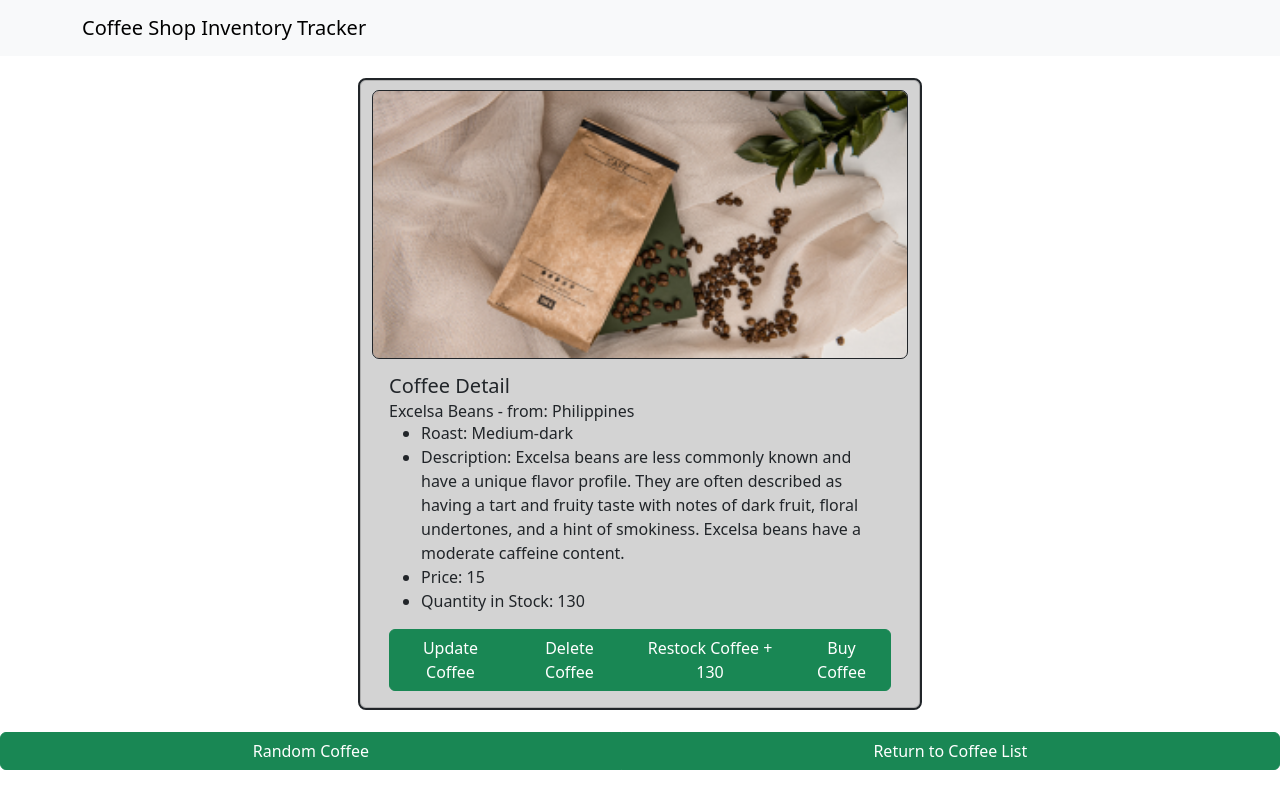
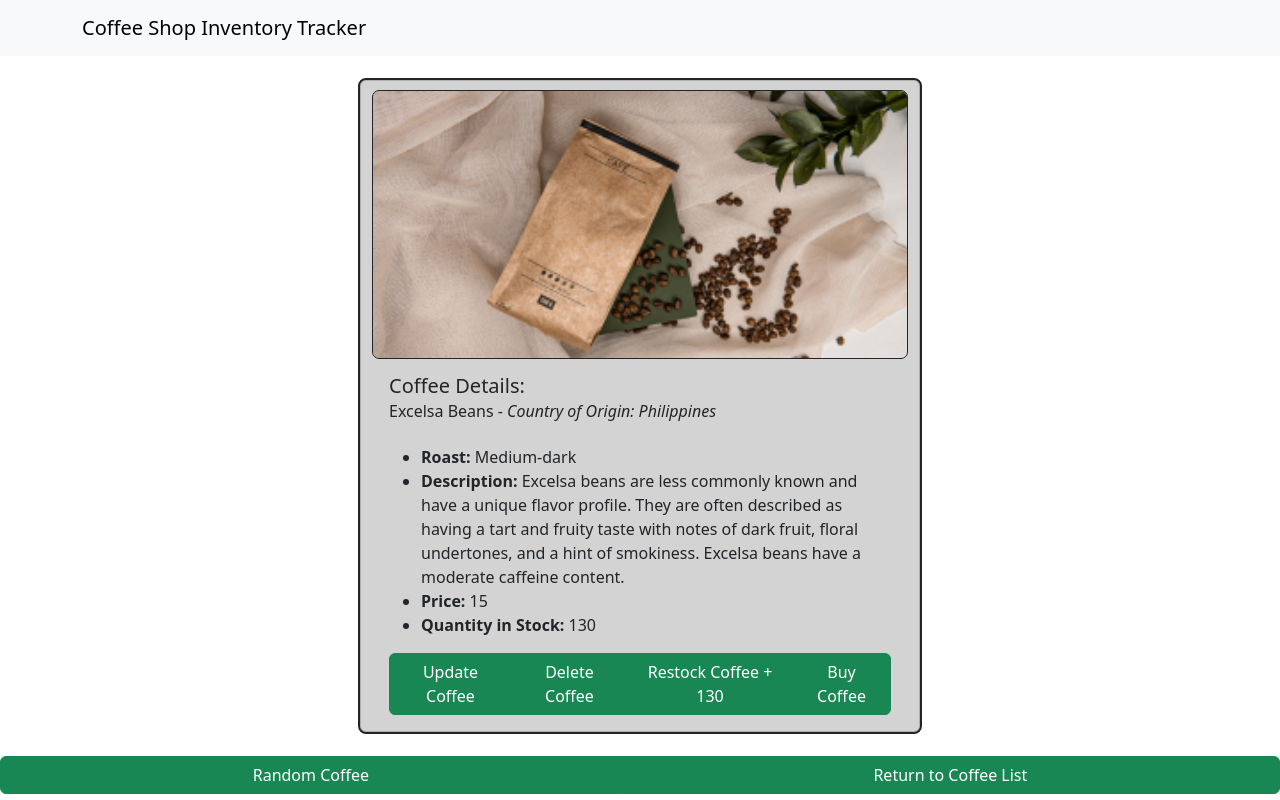
Before and after one commit to MarcusKyung/inventory-tracker, a React (Create React App) app: page / in a window 1280 px wide. Both pictures are taken after a click on the button "Random Coffee". Built offline with nearby package versions, Linux system fonts and the light colour scheme.

Commit message:
update card styling

```diff
--- a/src/components/Coffee.js
+++ b/src/components/Coffee.js
@@ -7,11 +7,11 @@ function Coffee(props){
       <div onClick = {() => props.whenCoffeeClicked(props.id)}>
         <h3 style={{textAlign: "center" , marginTop: "10px"}}>{props.name} Coffee Beans</h3>
         <img src={props.productImage} style={{ display: 'block', margin: '0 auto' }}/>
-        <p><em>Country of Origin: {props.origin}</em></p>
-        <p>Roast Type: {props.roast}</p>
-        <p>Quantity: {props.quantity}</p>
-        <p>Description: {props.description}</p>
-        <p>Price: ${props.price}/bag</p>
+        <p><b>Country of Origin:</b> {props.origin}</p>
+        <p><b>Roast Type:</b> {props.roast}</p>
+        <p><b>Quantity:</b> {props.quantity}</p>
+        <p><b>Description:</b> {props.description}</p>
+        <p><b>Price:</b> ${props.price}/bag</p>
       </div>
     </React.Fragment>
   );
--- a/src/components/CoffeeDetails.js
+++ b/src/components/CoffeeDetails.js
@@ -13,13 +13,14 @@ function CoffeeDetail(props){
       <Card style={{ width: '35rem', outline: '2px solid', background: 'lightGrey' }}>
         <Card.Img className="rounded" variant="top" src={coffee.productImage} alt="coffee image" style = {{ marginTop: 10, outline: "1px solid"}}/>
         <Card.Body>
-          <Card.Title>Coffee Detail</Card.Title>
-          <Card.Subtitle>{coffee.name} Beans - from: {coffee.origin}</Card.Subtitle>
+          <Card.Title>Coffee Details:</Card.Title>
+          <Card.Subtitle>{coffee.name} Beans - <em>Country of Origin: {coffee.origin}</em></Card.Subtitle>
+          <br />
           <ul>
-            <li>Roast: {coffee.roast}</li>
-            <li>Description: {coffee.description}</li>
-            <li>Price: {coffee.price}</li>
-            <li>Quantity in Stock: {coffee.quantity > 0 ? coffee.quantity : "Out of Stock"}</li>
+            <li><b>Roast:</b> {coffee.roast}</li>
+            <li><b>Description:</b> {coffee.description}</li>
+            <li><b>Price:</b> {coffee.price}</li>
+            <li><b>Quantity in Stock:</b> {coffee.quantity > 0 ? coffee.quantity : "Out of Stock"}</li>
           </ul>
           <ButtonGroup>
             <Button variant="success" onClick={ props.onClickingEdit }>Update Coffee</Button>
```
